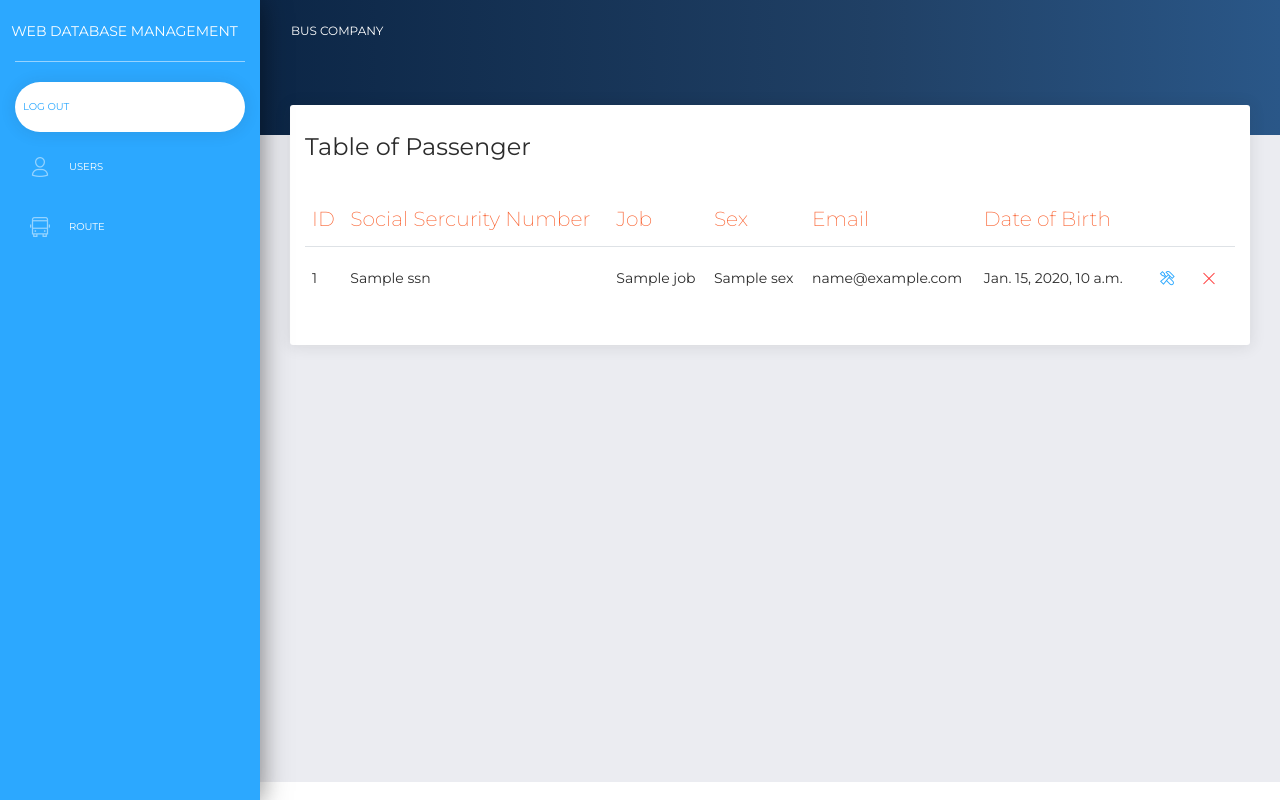
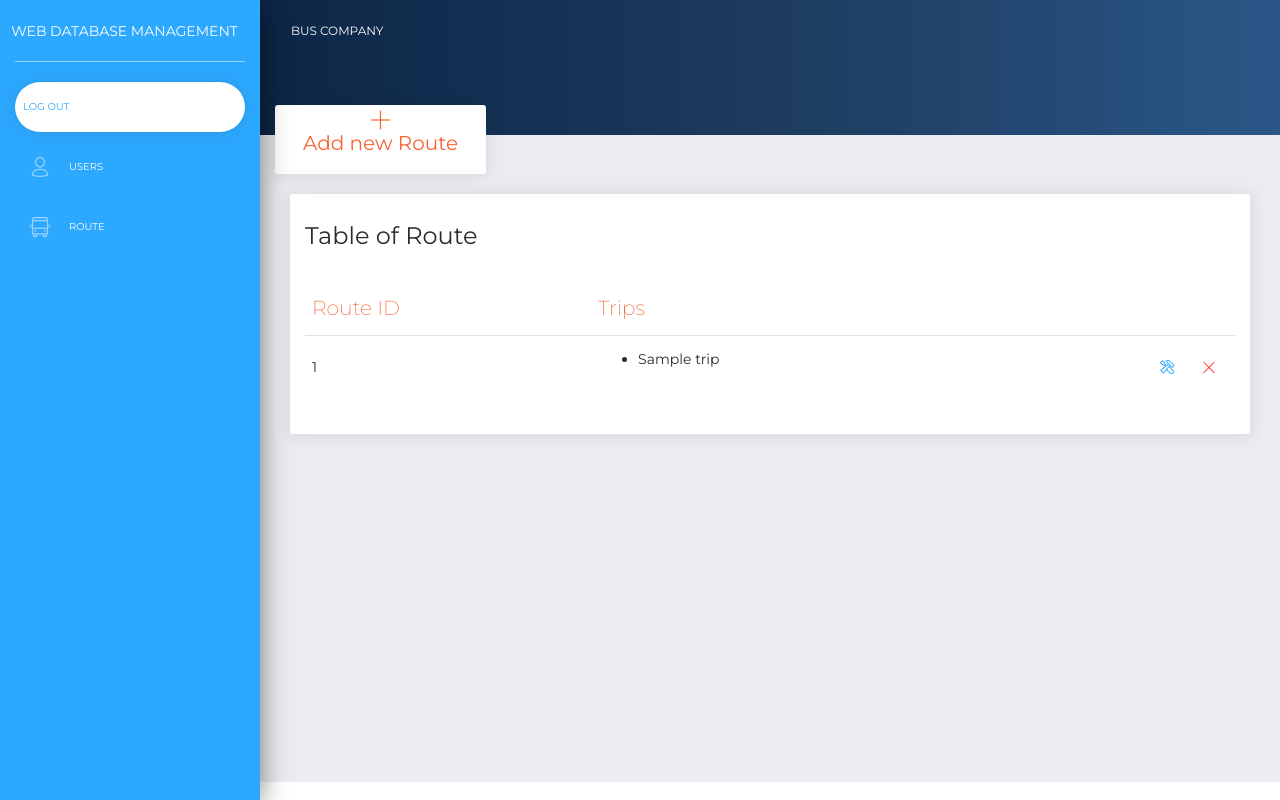
Before and after one commit to signofthefour/django_mysql_webapp, a Django app: template materialdb/templates/route/table.html in a window 1280 px wide. Run offline with Django 3.2, Linux system fonts and the light colour scheme; the template is opened without the code that fills it: most values are stand-ins (such as "Sample title", 1, 10 or a date in 2020); some libraries are stand-ins or nearby versions.

Commit message:
[dev] add route table view

```diff
--- a/materialdb/templates/base.html
+++ b/materialdb/templates/base.html
@@ -74,6 +74,11 @@
   <script src="{% static 'js/plugins/bootstrap-notify.js' %}"></script>
   <!-- Control Center for Now Ui Dashboard: parallax effects, scripts for the example pages etc -->
   <script src="{% static 'js/now-ui-dashboard.min.js' %}" type="text/javascript"></script>
+  <script>
+    $('#toggle').click(function() {
+      $('form').toggle('slow');
+    });
+  </script>
 
 </body>
 
--- a/materialdb/templates/route/table.html
+++ b/materialdb/templates/route/table.html
@@ -20,45 +20,53 @@
       </div>
       <div class="content">
         <div class="row">
+          <div class="col-md-15">
+            <div class="card">
+              <div class="container-fluid">
+                <div class="navbar-toggle">
+                  <button type="button" class="navbar-toggler">
+                    <a href="/route/edit">
+                      <i class="now-ui-icons ui-1_simple-add"></i>
+                      <p>Add new Route</p>
+                    </a>
+                  </button>
+                </div>
+              </div>
+            </div>
+          </div>
+        </div>
+        <div class="row">
           <div class="col-md-12">
             <div class="card">
               <div class="card-header">
-                <h4 class="card-title"> Table of Passenger</h4>
+                <h4 class="card-title"> Table of Route</h4>
               </div>
               <div class="card-body">
                 <div class="table-responsive">
                   <table class="table">
                     <thead class=" text-primary">
                       <th>
-                        ID
+                        Route ID
                       </th>
                       <th>
-                        Social Sercurity Number
-                      </th>
-                      <th>
-                        Job
-                      </th>
-                      <th>
-                        Sex
-                      </th>
-                      <th>
-                        Email
-                      </th>
-                      <th>
-                        Date of Birth
+                        Trips
                       </th>
                     </thead>
                     <tbody>
                       {% for entry in object_list %}
                         <tr>
-                          <td>{{ entry.passenger_id }}</td>
-                          <td>{{ entry.ssn }}</td>
-                          <td>{{ entry.job }} </td>
-                          <td>{{ entry.sex }} </td>
-                          <td>{{ entry.email }} </td>
-                          <td>{{ entry.dob }} </td>
+                          <td>{{ entry.route_id }}</td>
+                          <td>
+                            <ul>
+                            {% csrf_token %}
+                            {% for trip in entry.trip_index %}
+                            <li> {{trip}} </li>
+                            {% endfor %}
+                            </ul>
+                          </td>
                           <td class="td-actions text-right">
-                            <form method="post">
+
+                          <form method="post">
                           {% csrf_token %}
 
                           <button type="submit" name="editEntry" value="
--- a/materialdb/urls.py
+++ b/materialdb/urls.py
@@ -10,5 +10,5 @@ urlpatterns = [
     path('accounts/', include('django.contrib.auth.urls')),
     path('user/tableview', views.UserTableView.as_view()),
     url('route/tableview', views.RouteTableView.as_view()),
-    url('route/edit', views.EditIntersectionView.as_view()),
+    url('route/add', views.AddRouteView.as_view()),
 ]
```
Also changed, not shown: materialdb/templates/user/table.html (+4 -4 lines), materialdb/views.py (+14 -8 lines).
